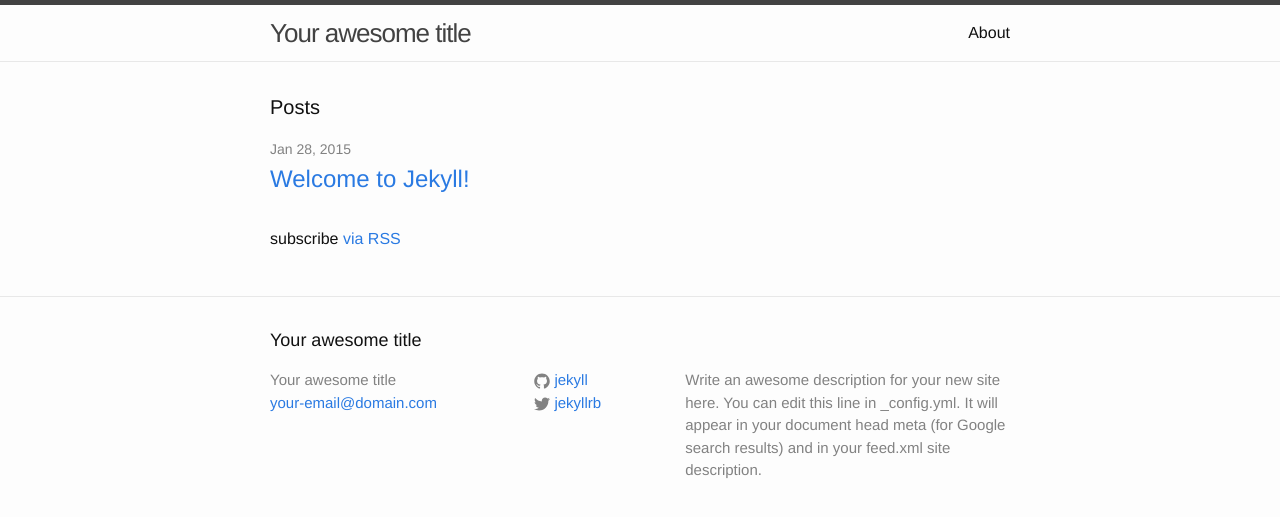
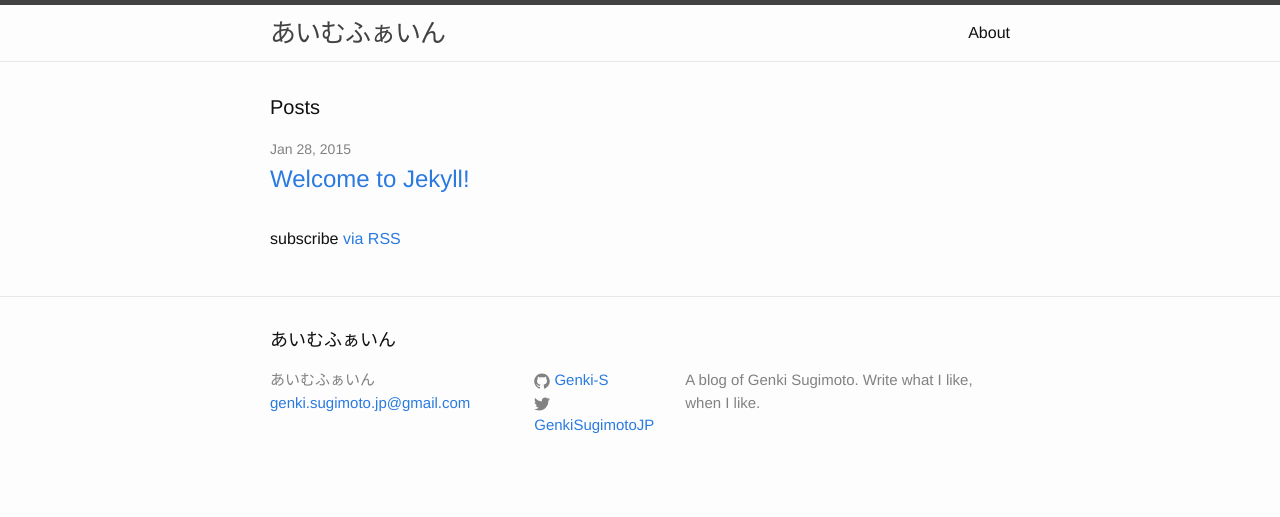
Before and after one commit to Genki-S/jpblog, a Jekyll site: the page built from index.html, in a window 1280 px wide. Shown: the top 517 px of the page. Built offline with Jekyll 4.4.1, drawn with Linux system fonts in a browser that asks for light colours.

Commit message:
Configure

```diff
--- a/_config.yml
+++ b/_config.yml
@@ -1,14 +1,13 @@
 # Site settings
-title: Your awesome title
-email: your-email@domain.com
+title: あいむふぁいん
+email: genki.sugimoto.jp@gmail.com
 description: > # this means to ignore newlines until "baseurl:"
-  Write an awesome description for your new site here. You can edit this
-  line in _config.yml. It will appear in your document head meta (for
-  Google search results) and in your feed.xml site description.
-baseurl: "" # the subpath of your site, e.g. /blog/
-url: "http://yourdomain.com" # the base hostname & protocol for your site
-twitter_username: jekyllrb
-github_username:  jekyll
+  A blog of Genki Sugimoto.
+  Write what I like, when I like.
+baseurl: "/jp/blog" # the subpath of your site, e.g. /blog/
+url: "http://genkisugimoto.com" # the base hostname & protocol for your site
+twitter_username: GenkiSugimotoJP
+github_username:  Genki-S
 
 # Build settings
 markdown: kramdown
```
